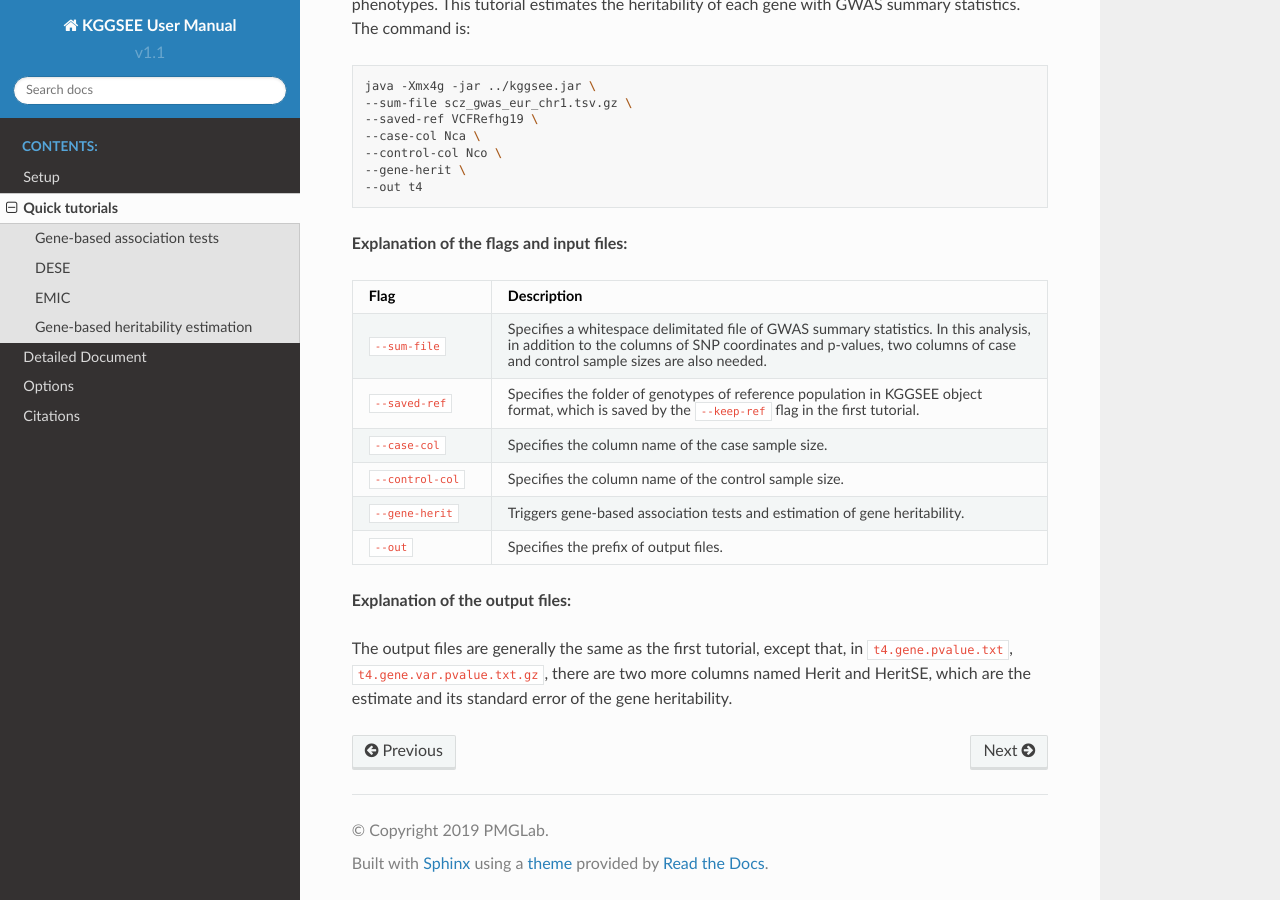
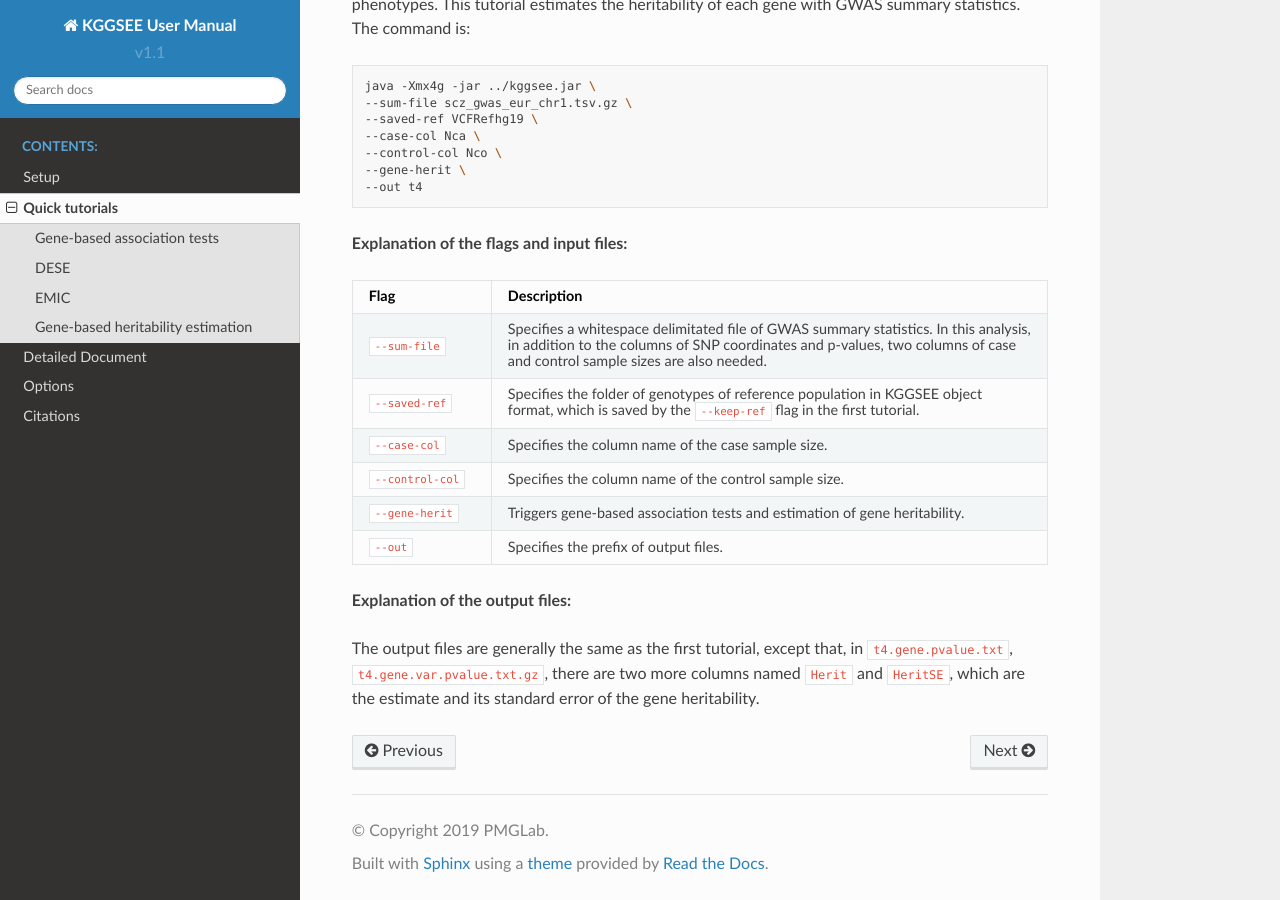
Before and after one commit to pmglab/KGGSEE, a Sphinx documentation site: the page built from doc/source/quick_tutorials.rst, in a window 1280 px wide and 900 px high, scrolled down 4929 px. Built offline with Sphinx 7.4.7 and the Read the Docs theme 2.0.0, drawn with Linux system fonts in a browser that asks for light colours.

```diff
--- a/doc/source/quick_tutorials.rst
+++ b/doc/source/quick_tutorials.rst
@@ -289,4 +289,4 @@ Heritability is a measure of how well differences in people's genes account for
 
 **Explanation of the output files:**
 
-The output files are generally the same as the first tutorial, except that, in ``t4.gene.pvalue.txt``, ``t4.gene.var.pvalue.txt.gz``, there are two more columns named Herit and HeritSE, which are the estimate and its standard error of the gene heritability.
+The output files are generally the same as the first tutorial, except that, in ``t4.gene.pvalue.txt``, ``t4.gene.var.pvalue.txt.gz``, there are two more columns named ``Herit`` and ``HeritSE``, which are the estimate and its standard error of the gene heritability.
```
